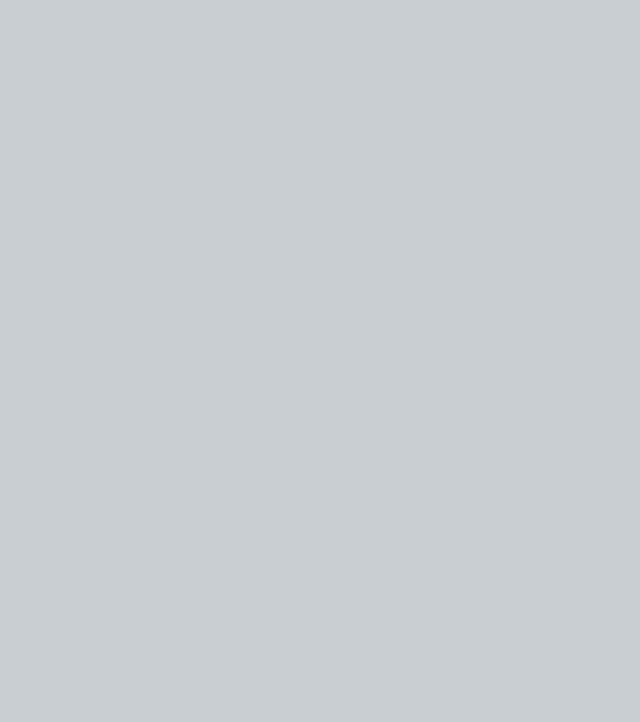
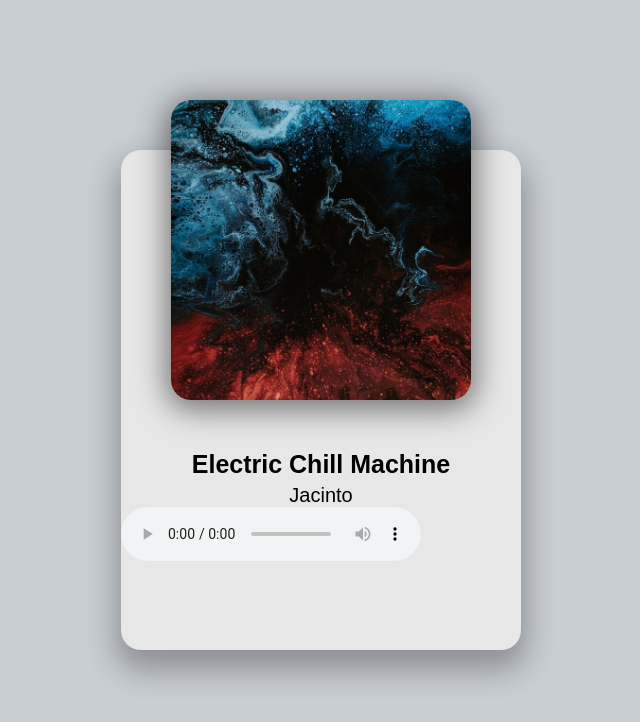
Before and after one commit to VladOneBls/MusicPlayer, a plain HTML site: page index.html in a window 1280 px wide. Shown: the whole page, without its empty margins (319-959 px from the left). Drawn offline with Linux system fonts and the light colour scheme.

Commit message:
Setting up HTML and CSS

```diff
--- a/index.html
+++ b/index.html
@@ -9,6 +9,15 @@
     <link rel="stylesheet" href="style.css">
 </head>
 <body>
+    <div class="player-container">
+        <!-- Song -->
+        <div class="img-container">
+            <img src="img/resource-1.jpg" alt="Album Art">
+        </div>
+        <h2 id="title">Electric Chill Machine</h2>
+        <h3 id="artist">Jacinto</h3>
+        <audio src="music/resource-1.mp3" controls></audio>
+    </div>
     <!-- Script -->
     <script src="script.js"></script>
 </body>
--- a/style.css
+++ b/style.css
@@ -1,4 +1,6 @@
 /* Images created by: https://unsplash.com/@pawel_czerwinski */
+
+@import url('https://fonts.googleapis.com/css2?family=League+Spartan:wght@400;700&display=swap');
 
 html {
   box-sizing: border-box;
@@ -11,19 +13,33 @@ body {
   display: flex;
   justify-content: center;
   align-items: center;
-
+  font-family: Spartan, sans-serif;
   font-size: 12px;
 }
 
-
+.player-container {
+  height: 500px;
+  width: 400px;
+  background: #e7e7e7;
+  border-radius: 20px;
+  box-shadow: 0 15px 30px 5px rgba(0, 0, 0, 0.3);
+}
 
 .img-container {
-
+  height: 300px;
+  width: 300px;
   position: relative;
   top: -50px;
   left: 50px;
 }
 
+.img-container img {
+  height: 100%;
+  width: 100%;
+  object-fit: cover; /* https://developer.mozilla.org/en-US/docs/Web/CSS/object-fit */
+  border-radius: 20px;
+  box-shadow: 0 5px 30px 5px rgba(0, 0, 0, 0.5);
+}
 
 h2 {
   font-size: 25px;
@@ -89,7 +105,9 @@ h3 {
 
 /* Media Query: iPhone (Vertical) */
 @media screen and (max-width: 376px) {
-
+  .player-container {
+    width: 95vw;
+  }
 
   .img-container {
     left: 29px;
```
